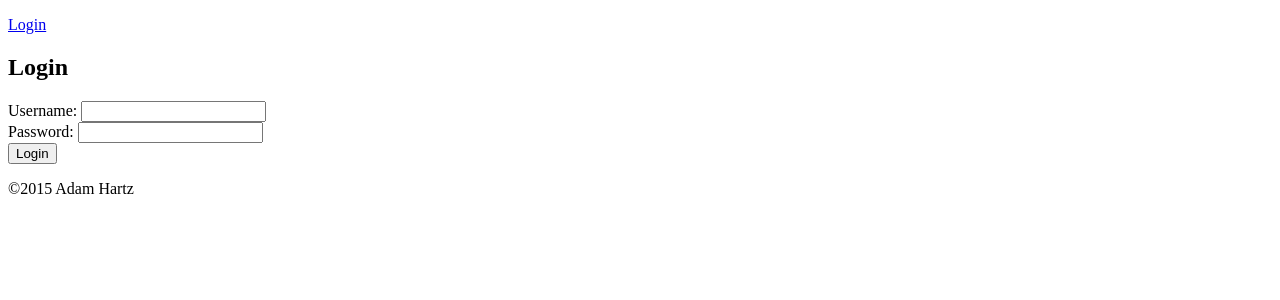
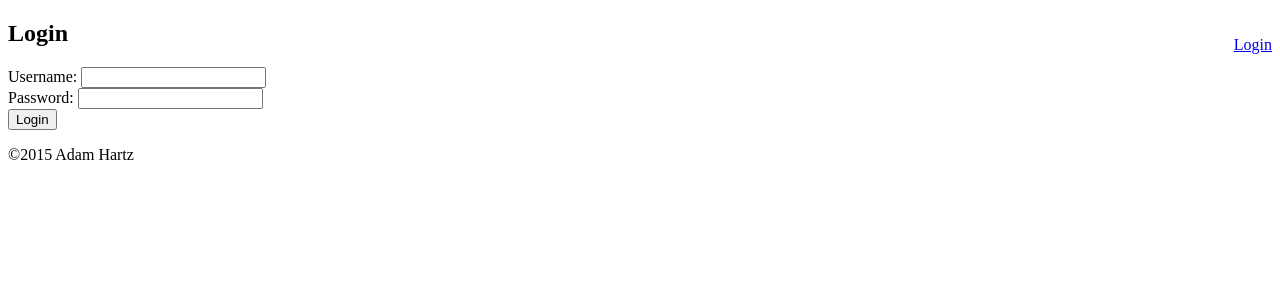
Before and after one commit to ahartz1/movieratings, a Django app: page /login/ in a window 1280 px wide. Shown: the top 300 px of the page. Run offline with Django 3.2, Linux system fonts and the light colour scheme.

Commit message:
Style base.html to float login/logout and user to right

```diff
--- a/movieratings/templates/base.html
+++ b/movieratings/templates/base.html
@@ -5,7 +5,7 @@
 </head>
 
 <body>
-  <div id="navigation">
+  <div id="navigation" style="float: right;">
     {% if user.is_authenticated %}
       <p><a href="{% url 'user_detail' user.rater.pk %}">{{ user.username }}</a> |
         <a href="{% url 'user_logout' %}">Logout</a></p>
```
